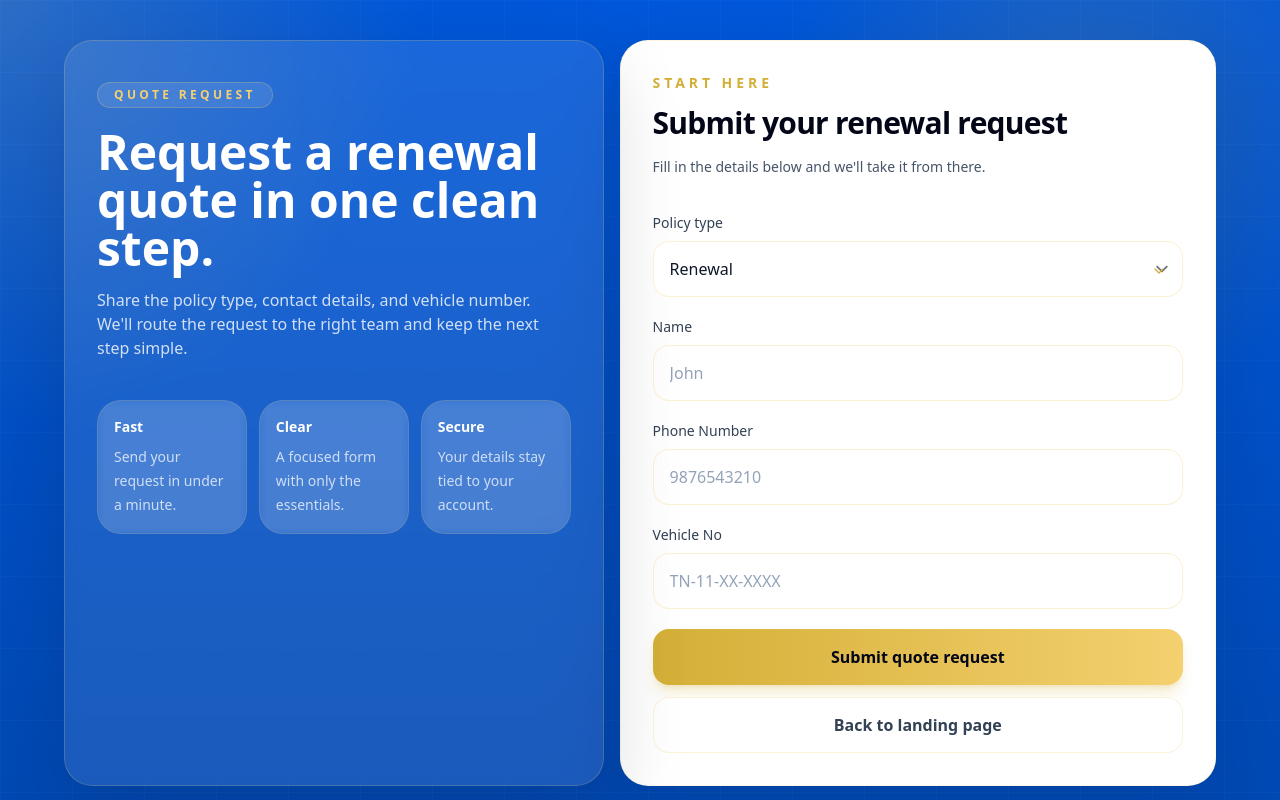
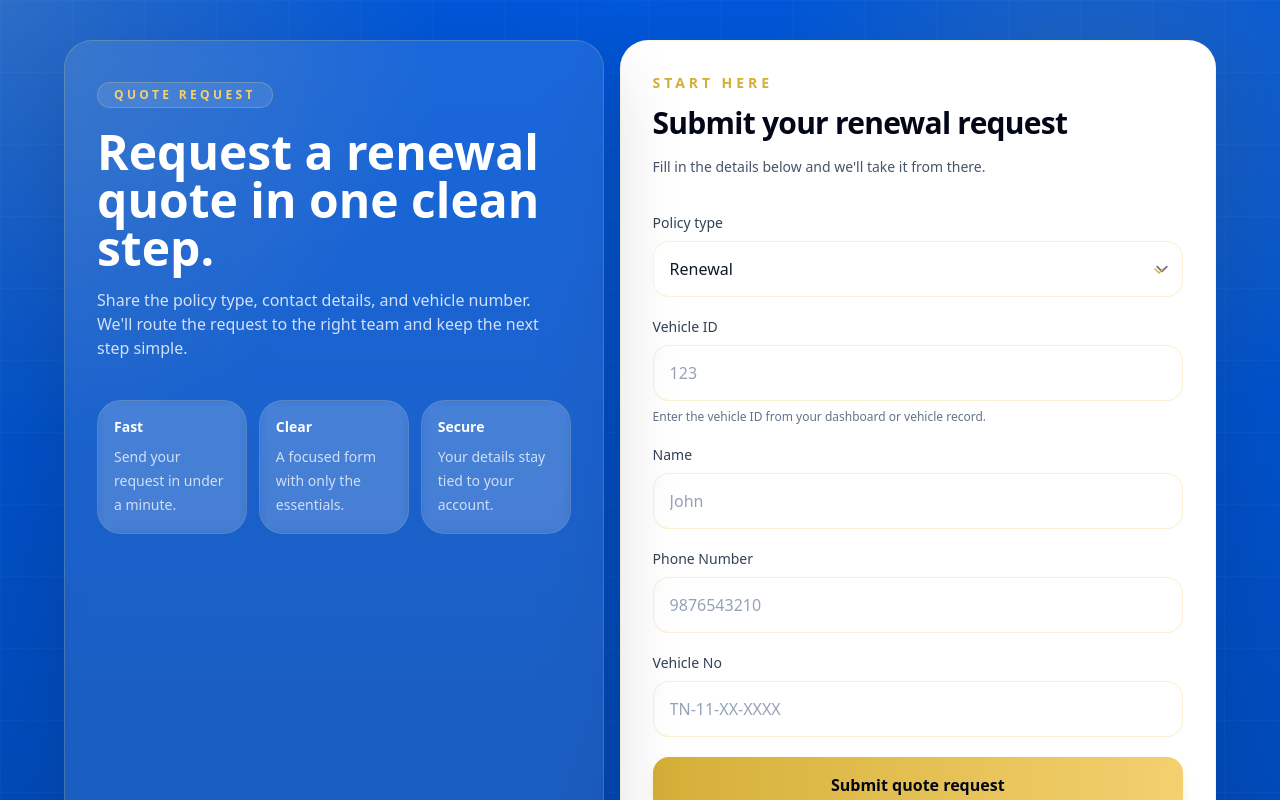
Before and after one commit to sathishramachandran/91InsuranceServices, a Next.js app in the folder frontend/: page /quotes/request in a window 1280 px wide. Shown: the top 800 px of the page. Built offline with nearby package versions, Linux system fonts and the light colour scheme; no server answers.

Commit message:
fix renewal submit validation

```diff
--- a/frontend/app/quotes/request/page.tsx
+++ b/frontend/app/quotes/request/page.tsx
@@ -150,6 +150,19 @@ function QuoteRequestForm() {
             </label>
 
             <label className="block">
+              <span className="mb-2 block text-sm font-medium text-slate-700">Vehicle ID</span>
+              <input
+                type="text"
+                {...register('vehicle_id')}
+                inputMode="numeric"
+                className="h-14 w-full rounded-2xl border border-[#F4D06F]/30 bg-white px-4 text-slate-900 outline-none transition placeholder:text-slate-400 focus:border-[#D4AF37] focus:ring-4 focus:ring-[#F4D06F]/20"
+                placeholder="123"
+              />
+              <p className="mt-2 text-xs text-slate-500">Enter the vehicle ID from your dashboard or vehicle record.</p>
+              {errors.vehicle_id && <p className="mt-2 text-sm text-red-600">{errors.vehicle_id.message}</p>}
+            </label>
+
+            <label className="block">
               <span className="mb-2 block text-sm font-medium text-slate-700">Name</span>
               <input
                 type="text"
@@ -182,8 +195,6 @@ function QuoteRequestForm() {
                 placeholder="TN-11-XX-XXXX"
               />
             </label>
-
-            <input type="hidden" {...register('vehicle_id')} />
 
             {statusMessage ? (
               <div className="rounded-3xl border border-[#F4D06F]/20 bg-[#F4D06F]/10 px-4 py-4 text-sm text-slate-900">
```
